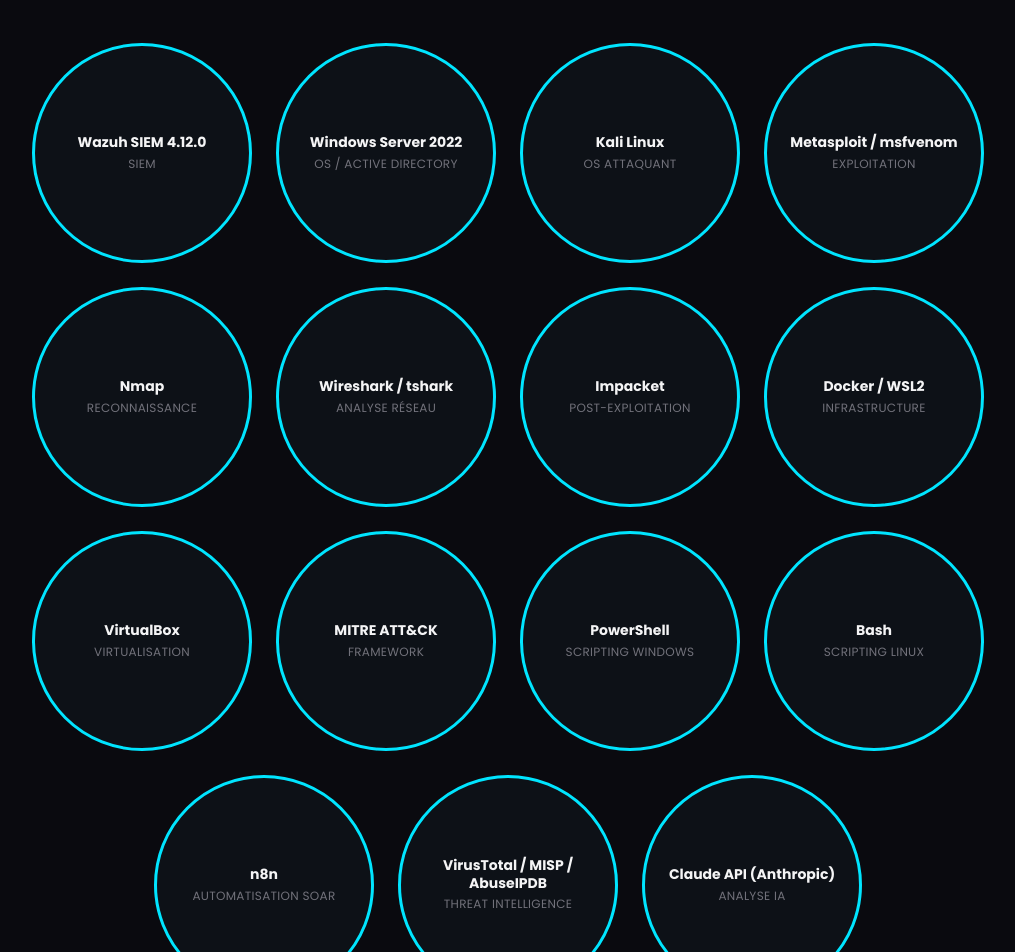
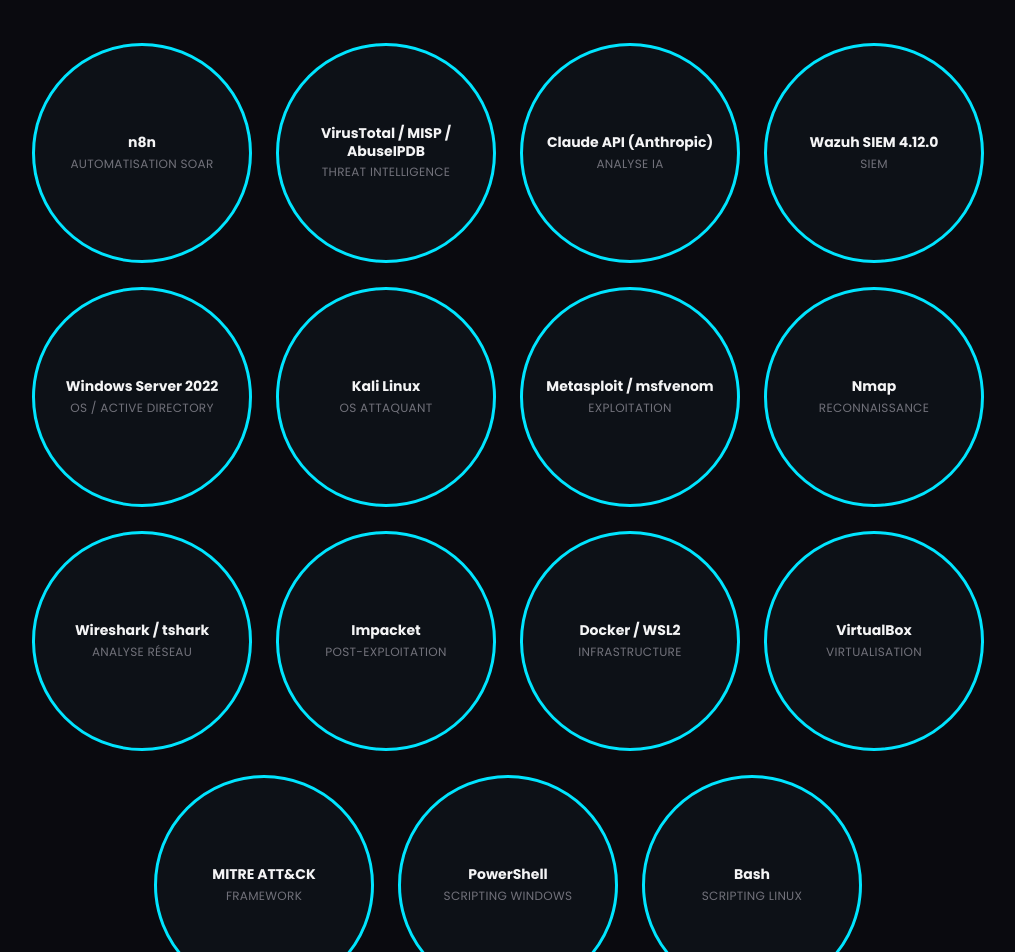
Before and after one commit to J-Hadley-C/portfolio-soc, a React (Vite) app: page / in a window 1280 px wide. Shown: the part 2660-3612 px from the top of the page, without its empty margins (132-1147 px from the left). Built offline with nearby package versions, Linux system fonts and the light colour scheme.

Commit message:
style: reordonner Stack - Automatisation/IA en premier, Scripting en dernier

```diff
--- a/src/components/Stack.jsx
+++ b/src/components/Stack.jsx
@@ -1,6 +1,9 @@
 import { motion } from 'framer-motion'
 
 const TOOLS = [
+  { name: 'n8n', cat: 'Automatisation SOAR' },
+  { name: 'VirusTotal / MISP / AbuseIPDB', cat: 'Threat Intelligence' },
+  { name: 'Claude API (Anthropic)', cat: 'Analyse IA' },
   { name: 'Wazuh SIEM 4.12.0', cat: 'SIEM' },
   { name: 'Windows Server 2022', cat: 'OS / Active Directory' },
   { name: 'Kali Linux', cat: 'OS Attaquant' },
@@ -13,9 +16,6 @@
   { name: 'MITRE ATT&CK', cat: 'Framework' },
   { name: 'PowerShell', cat: 'Scripting Windows' },
   { name: 'Bash', cat: 'Scripting Linux' },
-  { name: 'n8n', cat: 'Automatisation SOAR' },
-  { name: 'VirusTotal / MISP / AbuseIPDB', cat: 'Threat Intelligence' },
-  { name: 'Claude API (Anthropic)', cat: 'Analyse IA' },
 ]
 
 const container = {
```
